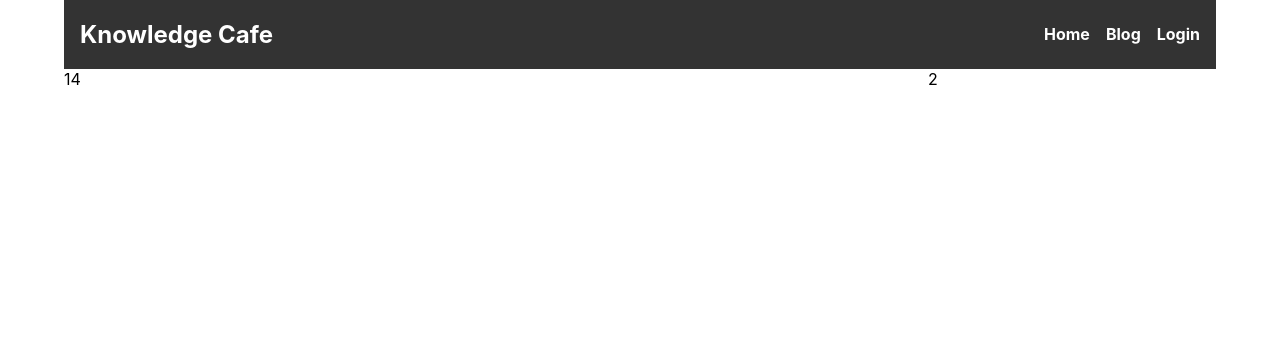
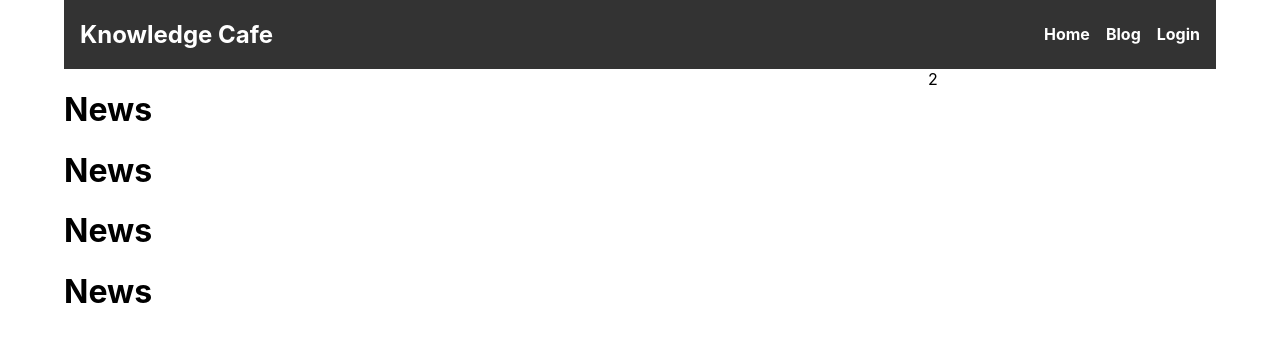
Before and after one commit to MehediHasan95/tech-toe-blogs, a React (Vite) app: page / in a window 1280 px wide. Shown: the top 342 px of the page. Built offline with nearby package versions, Linux system fonts and the light colour scheme.

Commit message:
data load to ui

```diff
--- a/src/components/Blogs/Blogs.jsx
+++ b/src/components/Blogs/Blogs.jsx
@@ -1,5 +1,6 @@
 import { useEffect, useState } from "react";
 import "./Blogs.css";
+import News from "../News/News";
 
 const Blogs = () => {
   const [blogs, setBlogs] = useState([]);
@@ -12,7 +13,11 @@ const Blogs = () => {
 
   return (
     <div className="Blogs">
-      <div>1{blogs.length}</div>
+      <div>
+        {blogs.map((blog) => (
+          <News key={blog.id} news={blog} />
+        ))}
+      </div>
       <div>2</div>
     </div>
   );
--- /dev/null
+++ b/src/components/News/News.jsx
@@ -0,0 +1,14 @@
+/* eslint-disable react/prop-types */
+import "./News.css";
+
+const News = ({ news }) => {
+  console.log(news);
+  const { banner, profile, author, create, read, title, hash } = news;
+  return (
+    <div>
+      <h1>News</h1>
+    </div>
+  );
+};
+
+export default News;
```
Also changed, not shown: src/components/News/News.css (added).
